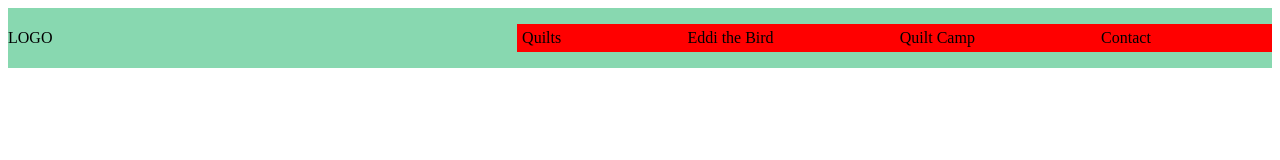
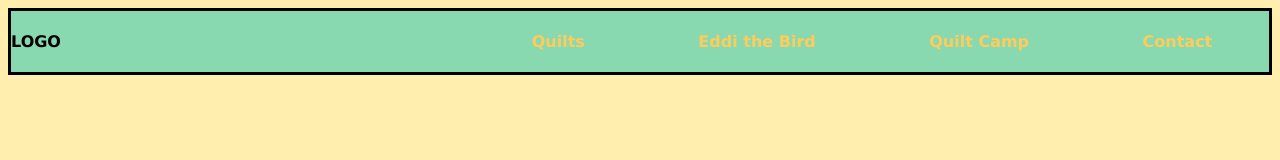
Before and after one commit to K9Advantix53/NavBar, a plain HTML site: page index.html in a window 1280 px wide. Drawn offline with Linux system fonts and the light colour scheme.

Commit message:
added more css stuff

```diff
--- a/index.html
+++ b/index.html
@@ -7,15 +7,46 @@
 </head>
 
 <body>
+
   <nav>
-    <div>LOGO</div>
+    <div class="logo">LOGO</div>
+
     <div>
-      <p class="Quilts">Quilts</p>
-      <p class="Eddi">Eddi the Bird</p>
-      <p class="QuiltCamp">Quilt Camp</p>
-      <p class="Contact">Contact</p>
+      <div>
+        <a href="#"><p class="navbutton">Quilts</p></a>
+        <!-- <div class="navbutton__child">
+          <ul>
+            <li>Quilts 1</li>
+            <li>Quilts 2</li>
+            <li>Quilts 3</li>
+          </ul>
+        </div>
+      </div> -->
+      <a href="#"><p class="navbutton">Eddi the Bird</p></a>
+      <a href="#"><p class="navbutton">Quilt Camp</p></a>
+      <a href="#"><p class="navbutton">Contact</p></a>
     </div>
   </nav>
+
 </body>
 
 </html>
+<!--
+
+
+        <a href="/blog">
+					<div>
+						Blog
+						<span>my thoughts rock</span>
+					</div>
+				</a>
+
+        <div>
+					<ul>
+						<li><a href="#">Me</a></li>
+						<li><a href="#">Gaming</a></li>
+						<li><a href="#">Sport</a></li>
+						<li><a href="#">Web Design</a></li>
+						<li><a href="#">Web Development</a></li>
+					</ul>
+				</div> -->
--- a/navbar.css
+++ b/navbar.css
@@ -1,7 +1,15 @@
+body {
+  border-style: solid;
+  font-family: verdana;
+  background: #ffeead;
+  font-weight: bold;
+}
+
 nav {
   display: flex;
   align-items: center;
   background: #88d8b0;
+  text-align: center;
 }
 
 div {
@@ -9,9 +17,27 @@ div {
   flex-grow: 1;
 }
 
+a {
+  flex-grow: 1;
+  justify-content: space-around;
+  text-decoration: none;
+  color: #ffcc5c;
+}
+
 p {
-  flex-grow: 1;
-  background: red;
+  background: #88d8b0;
   padding: 5px;
-  justify-content: space-around;
 }
+
+.navbutton {
+  transition: all 0.7s;
+}
+
+.navbutton_child {
+  position: absolute;
+}
+
+.navbutton:hover {
+  background: black;
+  color: white;
+}
```
